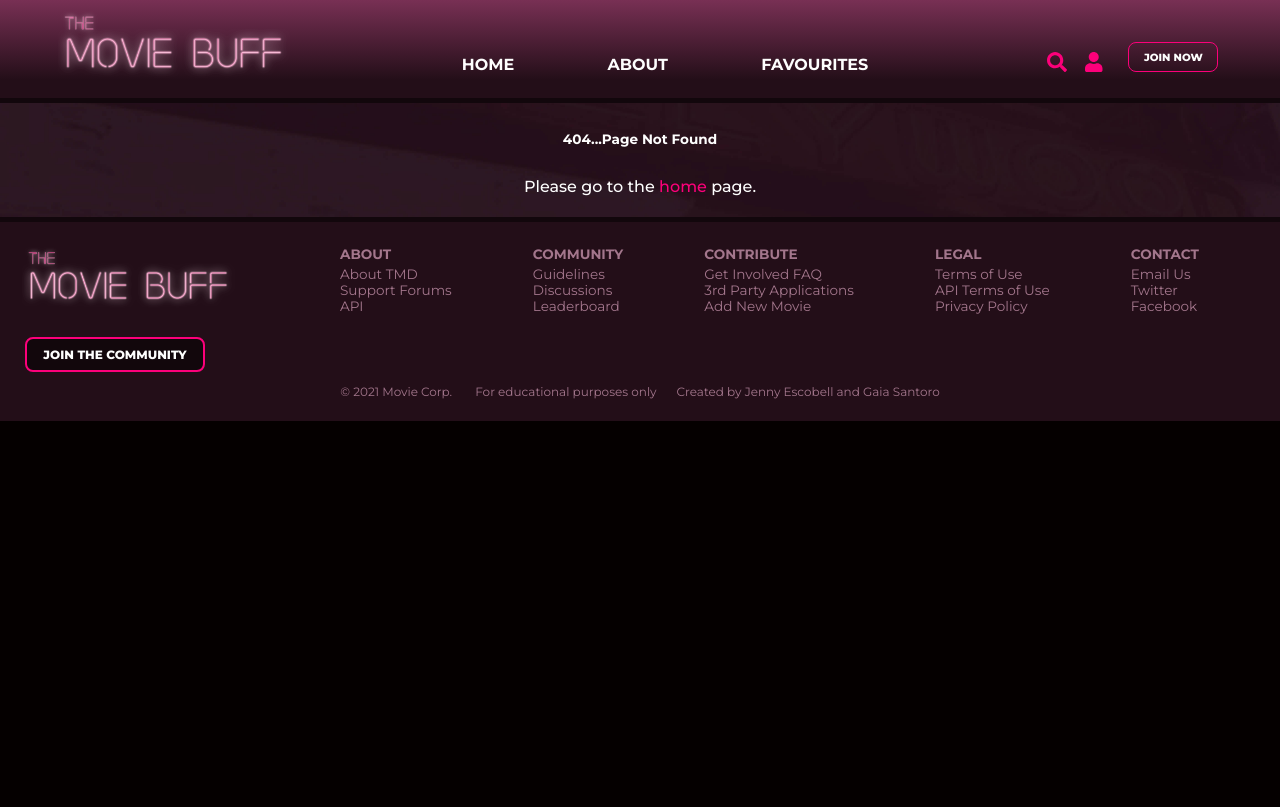
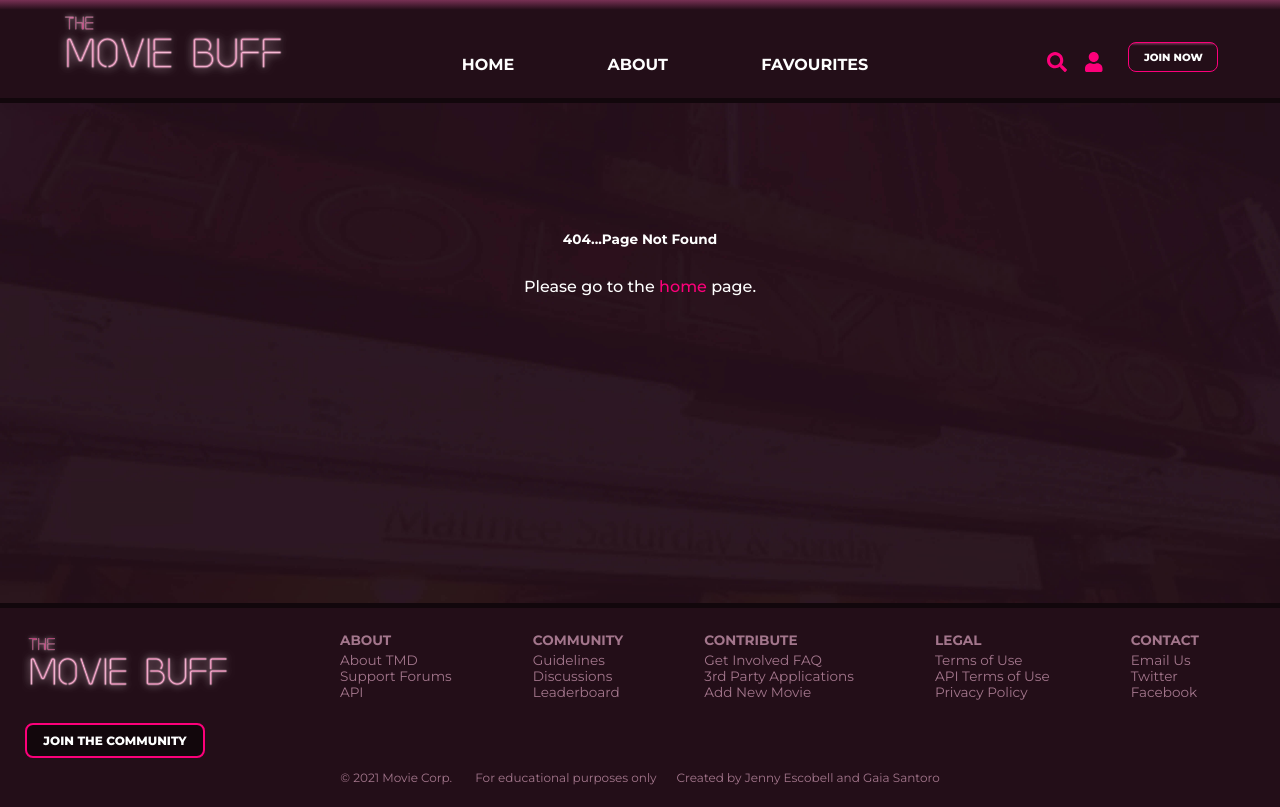
Before and after one commit to jennyesc/movieBuff, a React (Create React App) app: page /now-playing in a window 1280 px wide. Built offline with nearby package versions, Linux system fonts and the light colour scheme; what use-global-hook would draw is missing.

Commit message:
404 page

```diff
--- a/src/components/PageNotFound.js
+++ b/src/components/PageNotFound.js
@@ -10,7 +10,7 @@ function PageNotFound () {
 				<div className="page-container">
 						<div className="page-background">
 							<div className="image" style={{ backgroundImage: `url(${background})`}}>
-								<div className="page-container">
+								<div className="text-container">
 									<h2 className="align">404...Page Not Found</h2>
 									<div className="p">
 										<p>Please go to the <Link to={'/'}>home</Link> page.</p>
--- a/src/styles/components/_page-not-found.scss
+++ b/src/styles/components/_page-not-found.scss
@@ -13,6 +13,7 @@
     .page-container{
         //margin-top: 20px;
         // border: 2px solid orange;
+
 
         .page-background{
             width: auto;
@@ -30,10 +31,15 @@
             }// img
 
 
-            .page-container{
+            .text-container{
+                height: 300px;
+                padding-top: 50px;
                 @media (min-width: $tabletSmall){
                     max-width: 670px;
                     @include mc;
+                    height: 500px;
+                    padding-top: 100px;
+
 
                 }
 
```
